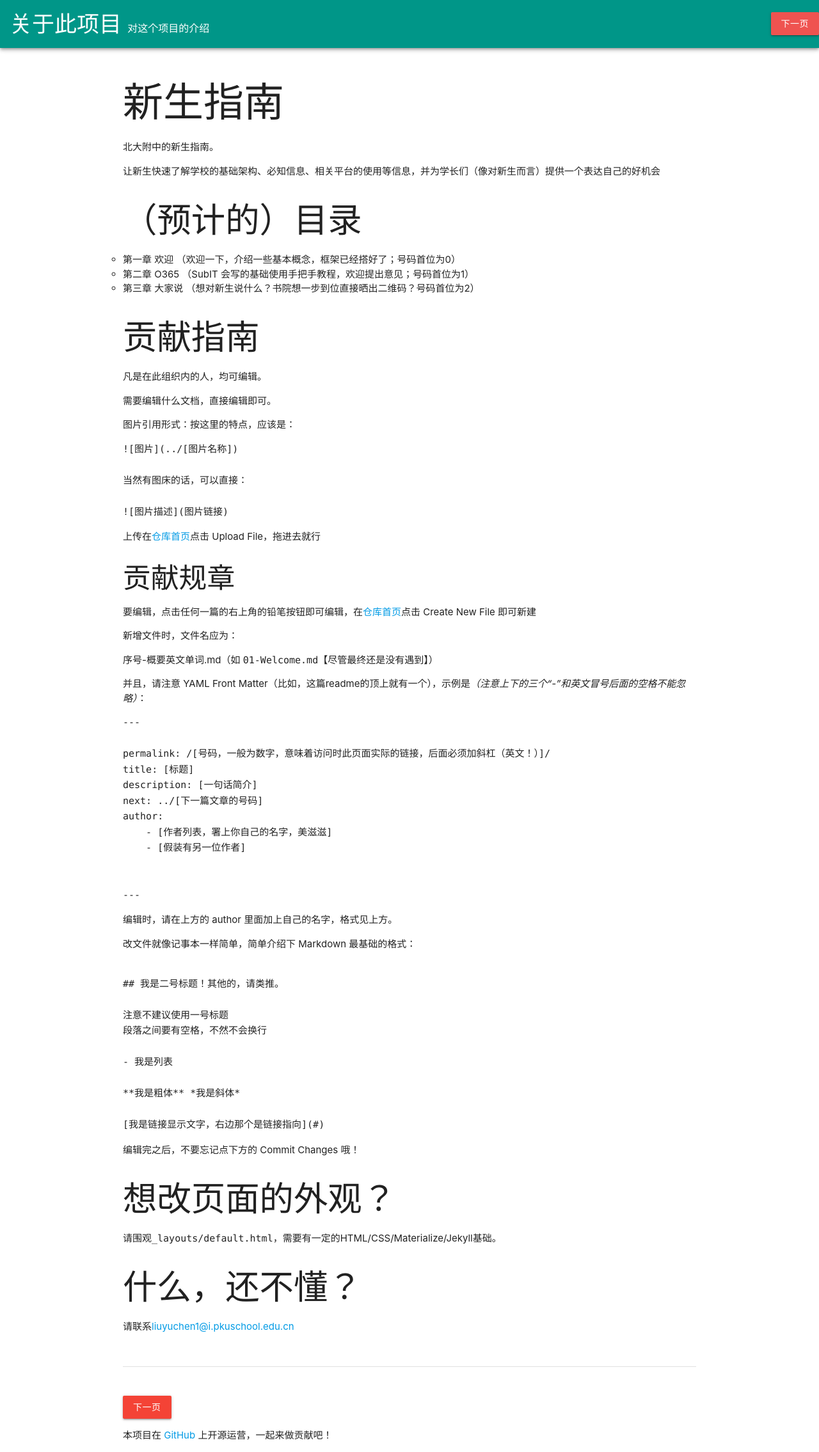
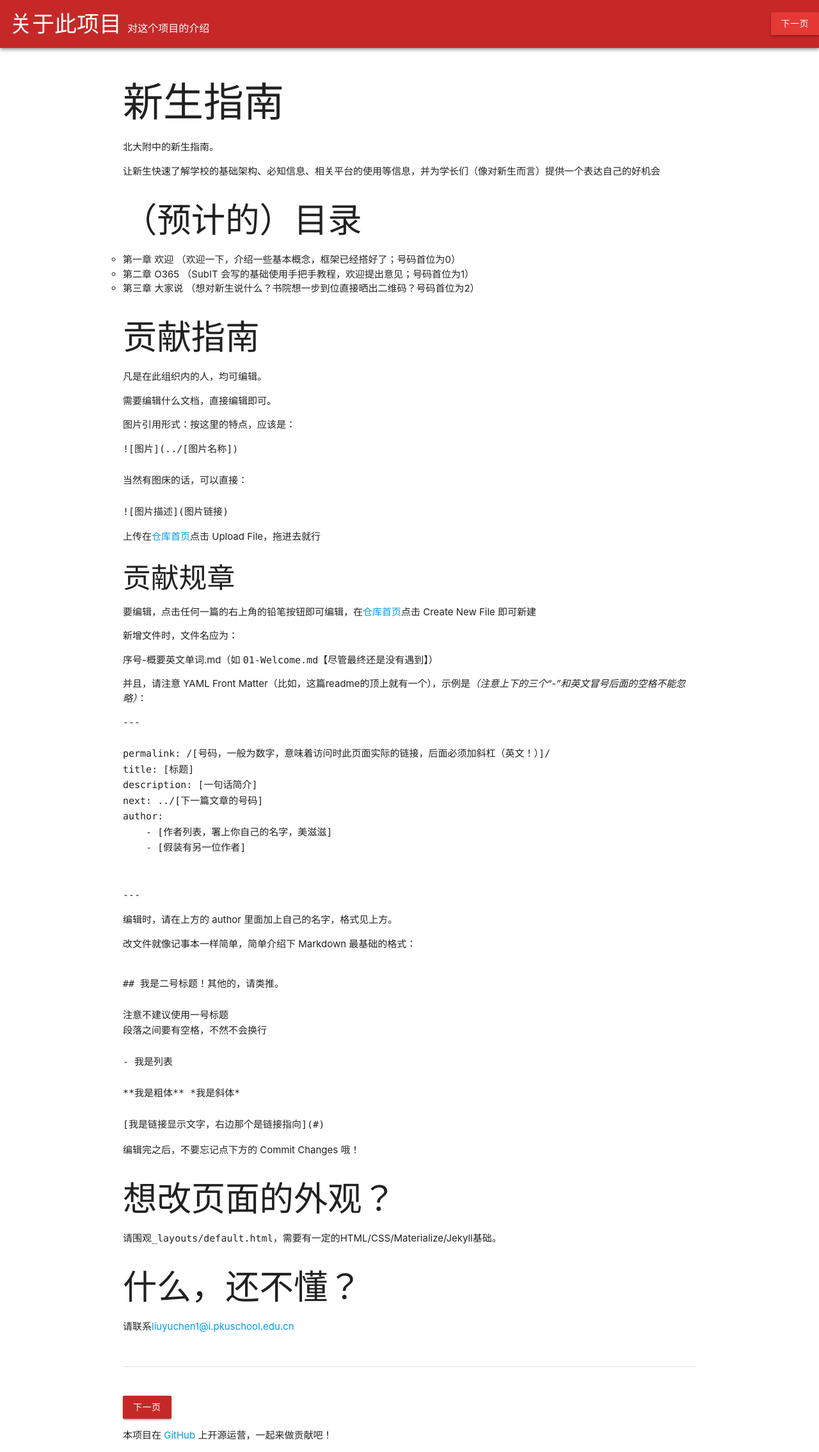
Before and after one commit to pkuschool/intro, a Jekyll site: the page built from readme.md, in a window 1280 px wide. Shown: the whole page at 64% size. Built offline with Jekyll 4.4.1, drawn with Linux system fonts in a browser that asks for light colours; nearby versions of some CDN libraries; our own code applies the rules of GitHub Pages for plain Markdown files.

Commit message:
Update default.html

```diff
--- a/_layouts/default.html
+++ b/_layouts/default.html
@@ -21,11 +21,11 @@
     </style>
 </head>
 <body>
-    <div class=" red white-text z-depth-2">
-        <nav class=" container teal z-depth-0" style="width: 100%;height: 75px;padding-top: 5px">
+    <div class=" red darken-3 white-text z-depth-2">
+        <nav class=" container  red darken-3 z-depth-0" style="width: 100%;height: 75px;padding-top: 5px">
             <span style="font-size: 35px;margin-left: 15px;font-weight: lighter">{{ page.title }}</span>
             <span class="flow-text hide-on-small" style="font-size: 16px;margin-left: 5px;">{{ page.description }}</span>
-            <a href="./{{page.next}}" class="btn right hide-on-small red lighten-1" style="margin-top: 14px"><!-- <i class="material-icons">right-arrow</i> -->下一页</a>
+            <a href="./{{page.next}}" class="btn right hide-on-small red darken-1" style="margin-top: 14px"><!-- <i class="material-icons">right-arrow</i> -->下一页</a>
         </nav>
     </div>
     <div class="container" style="margin-top: 50px;margin-bottom: 50px">
@@ -33,7 +33,7 @@
     </div>
     <footer class="container">
         <div class="divider"></div><br><br>
-        <a href="./{{page.next}}" class="btn red">
+        <a href="./{{page.next}}" class="btn  red darken-3">
             <!-- <i class="material-icons">right-arrow</i> -->下一页</a>
         <p>本项目在 <a href="https://pkuschool.github.io/SubIT">GitHub</a> 上开源运营，一起来做贡献吧！</p>
     </footer>
```
